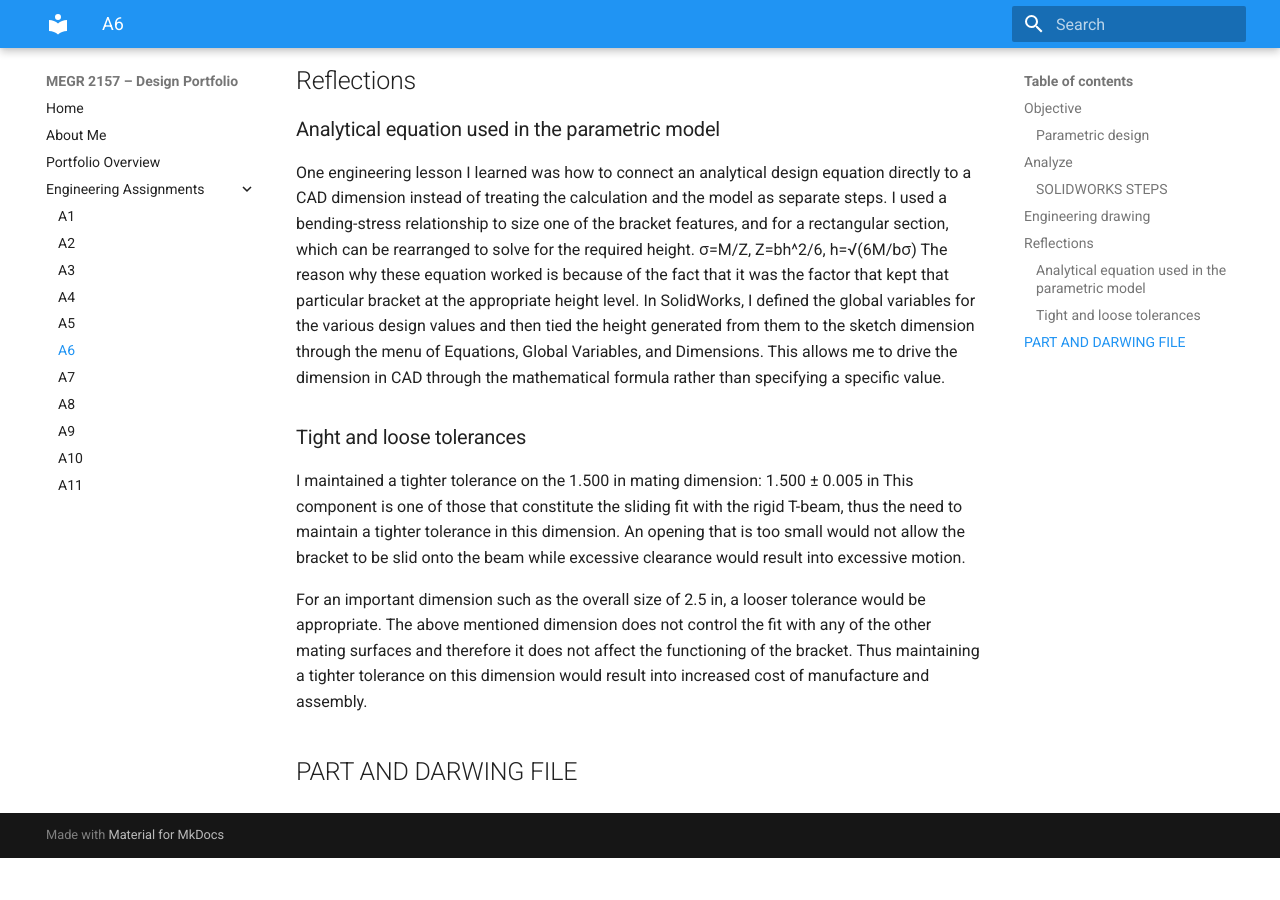
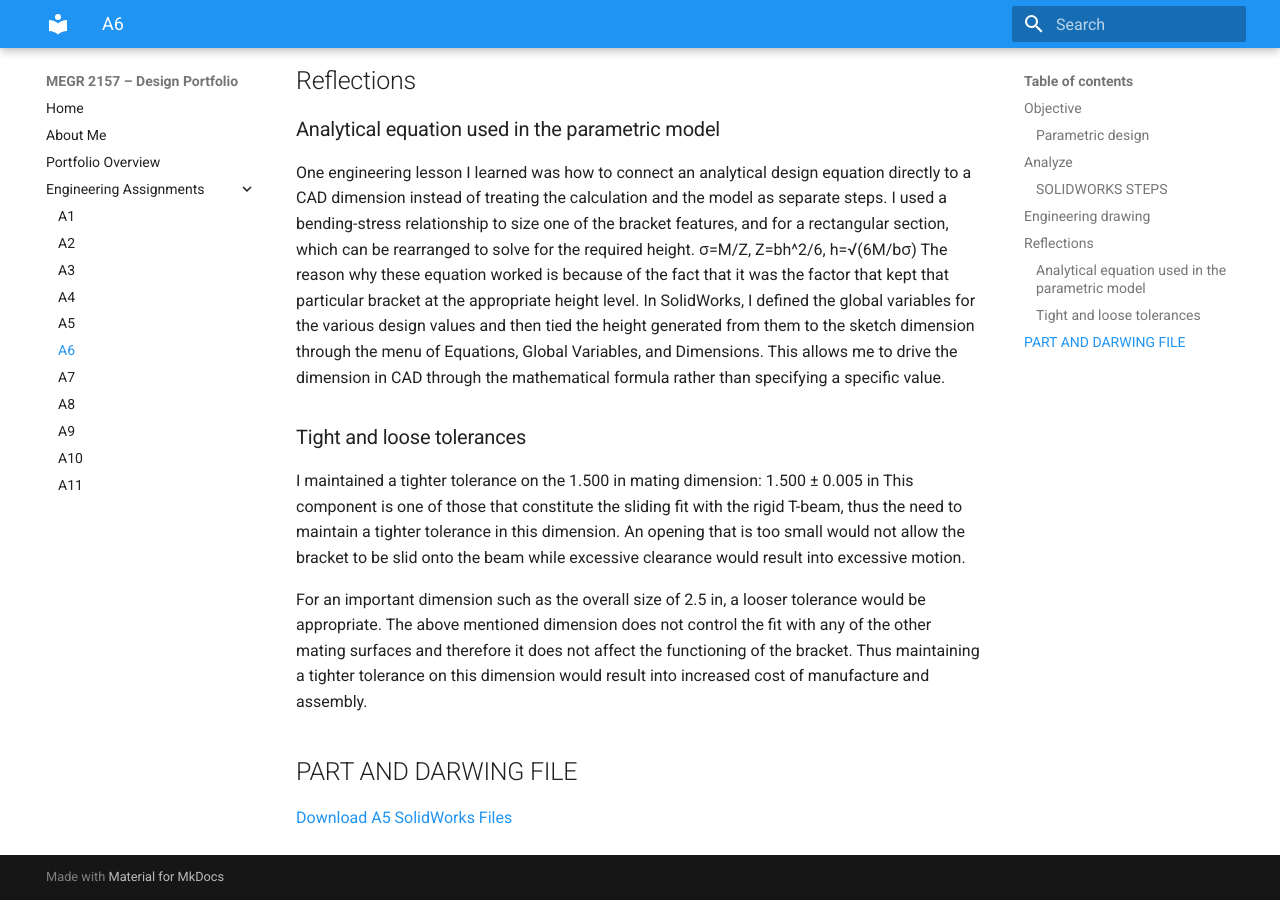
Before and after one commit to ncenatus/design-project-portfolio, an MkDocs documentation site: the page built from docs/assignments/A06/index.md, in a window 1280 px wide and 900 px high, scrolled down 4848 px. Built offline with MkDocs 1.6.1 and Material for MkDocs 9.7.7, drawn with Linux system fonts in a browser that asks for light colours; before the commit the page ends 5706 px from its top, so only the background shows below that.

Commit message:
Update index.md

```diff
--- a/docs/assignments/A06/index.md
+++ b/docs/assignments/A06/index.md
@@ -42,3 +42,5 @@ For an important dimension such as the overall size of 2.5 in, a looser toleranc
 
 
 ## PART AND DARWING FILE
+
+[Download A5 SolidWorks Files](A5_SolidWorks_Files.zip)
```
